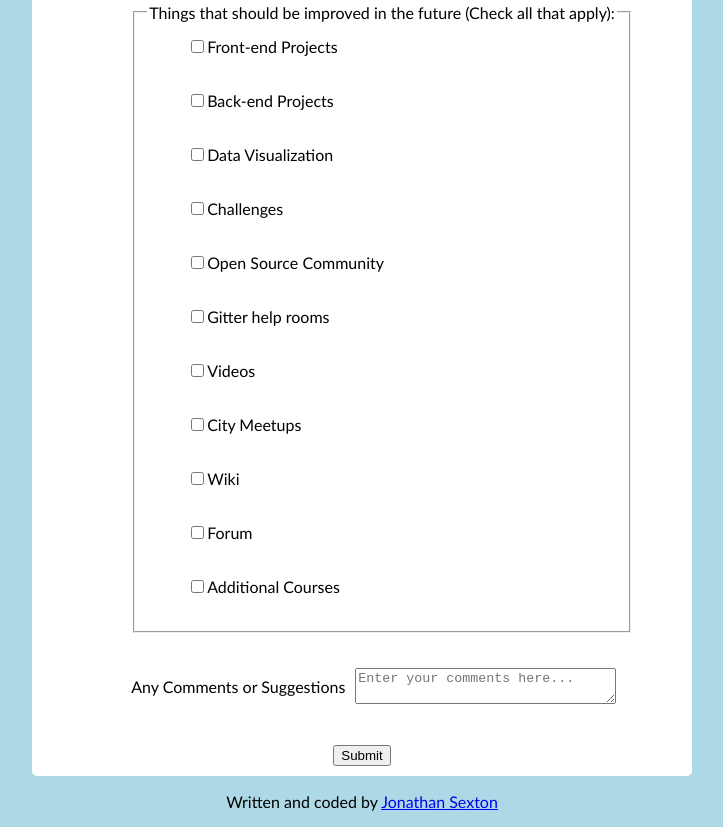
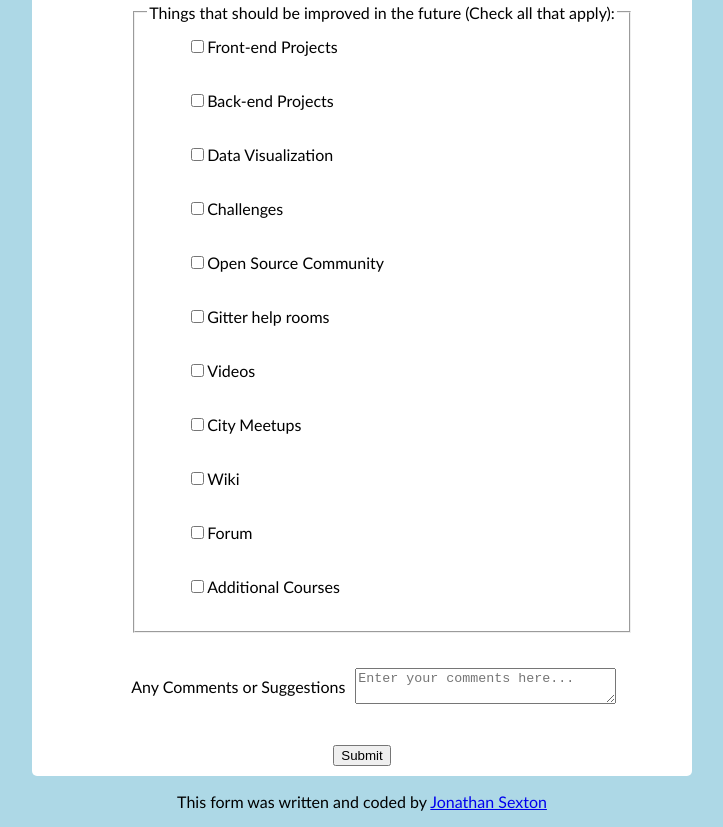
Before and after one commit to JS-goose/Projects, a plain HTML site: page freeCodeCamp Projects/survey-form/index.html in a window 1280 px wide. Shown: the part 470-1297 px from the top of the page, without its empty margins (278-1001 px from the left). Drawn offline with Linux system fonts and the light colour scheme.

Commit message:
updated footer disclaimer

```diff
--- a/freeCodeCamp Projects/survey-form/index.html
+++ b/freeCodeCamp Projects/survey-form/index.html
@@ -132,7 +132,7 @@
         </section>
 
         <footer>
-            <p>Written and coded by <a href="https://www.jonathansexton.me" target="_blank">Jonathan Sexton</a></p>
+            <p>This form was written and coded by <a href="https://www.jonathansexton.me" target="_blank">Jonathan Sexton</a></p>
         </footer>
         <script src="" async defer></script>
     </main>
```
